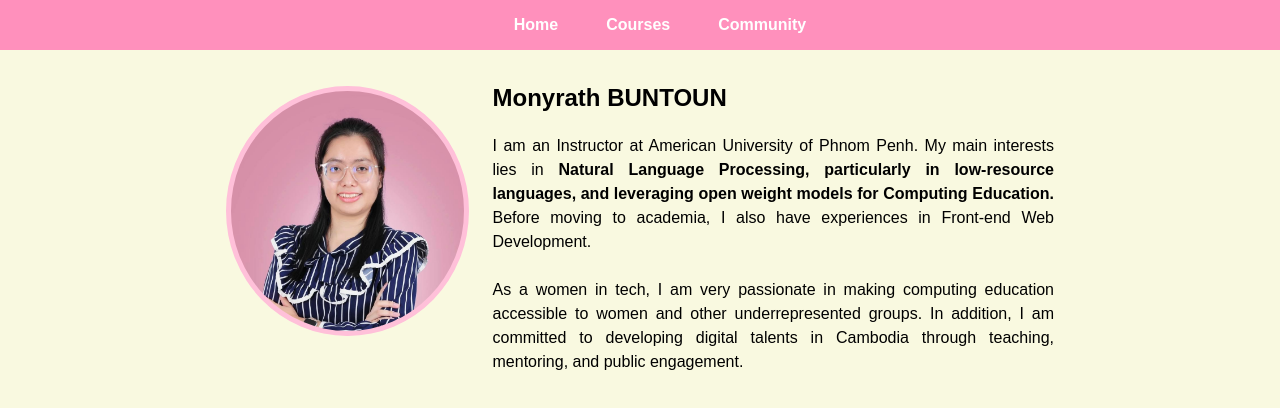
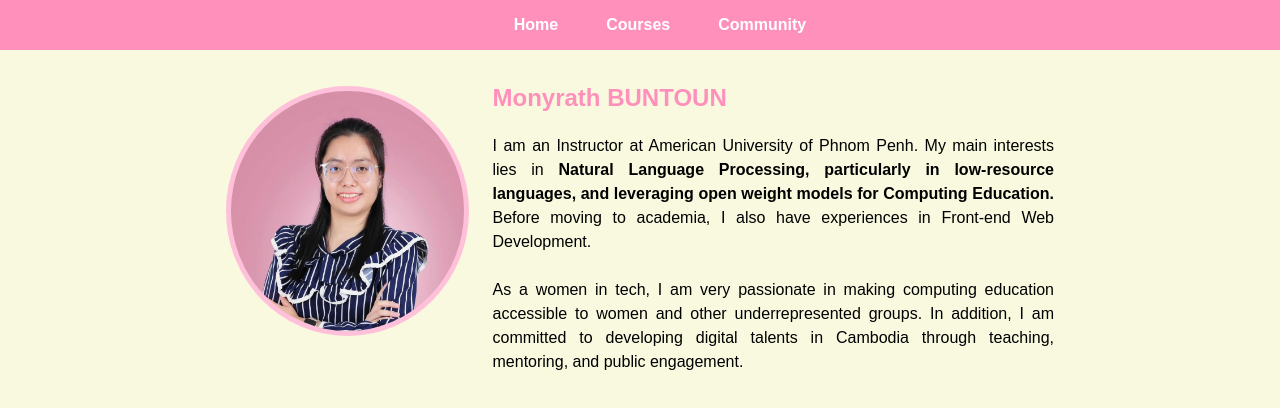
Before and after one commit to mbuntoun/mbuntoun.github.io, a React (Vite) app: page / in a window 1280 px wide. Shown: the top 408 px of the page. Built offline with nearby package versions, Linux system fonts and the light colour scheme; a web font is replaced by a local one.

Commit message:
pink name and remove favicon

```diff
--- a/index.html
+++ b/index.html
@@ -2,7 +2,6 @@
 <html lang="en">
   <head>
     <meta charset="UTF-8" />
-    <link rel="icon" type="image/svg+xml" href="/favicon.svg" />
     <meta name="viewport" content="width=device-width, initial-scale=1.0" />
     <title>In the making...</title>
   </head>
--- a/src/styles/index.css
+++ b/src/styles/index.css
@@ -59,6 +59,7 @@ main {
         text-align: justify;
         h2 {
             text-align: left;
+            color: var(--color-nav-bg);
         }
     }
 
```
Also changed, not shown: 1 other file (tests, documents, lock files or other folders).
